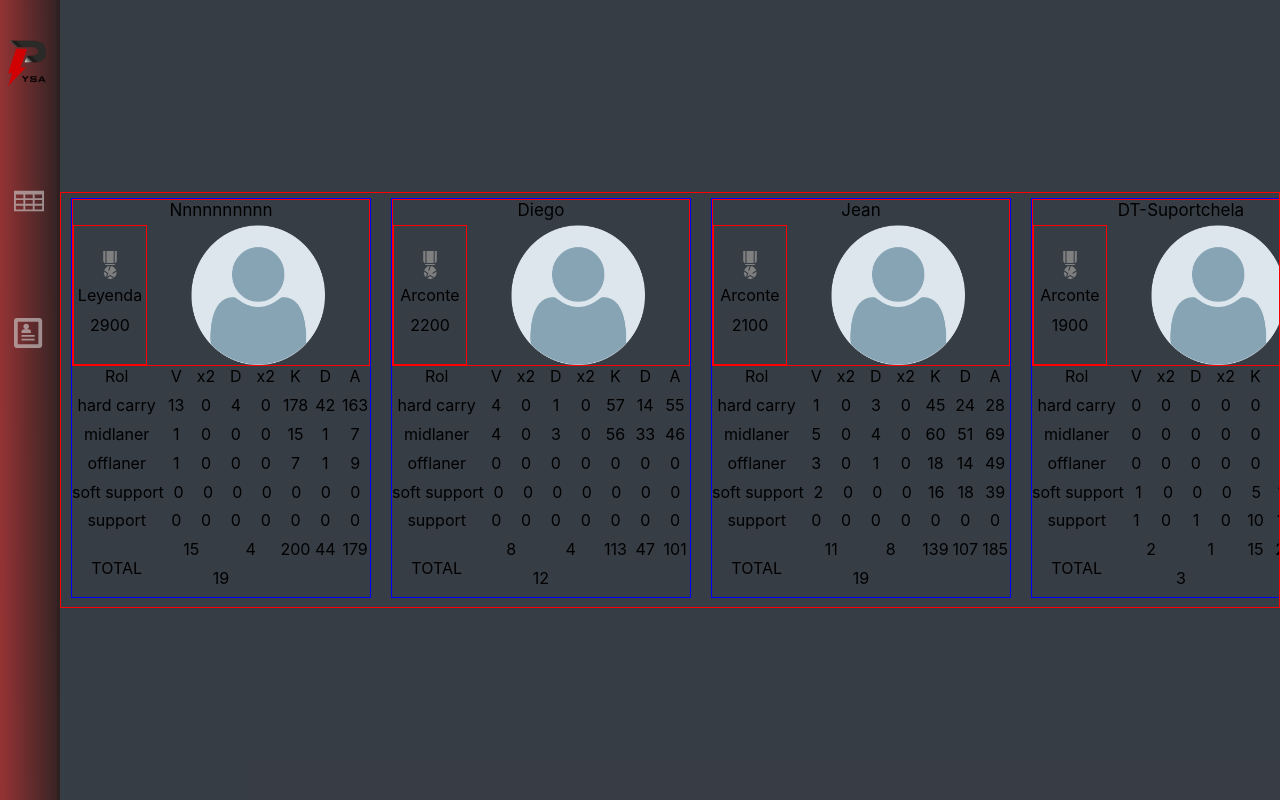
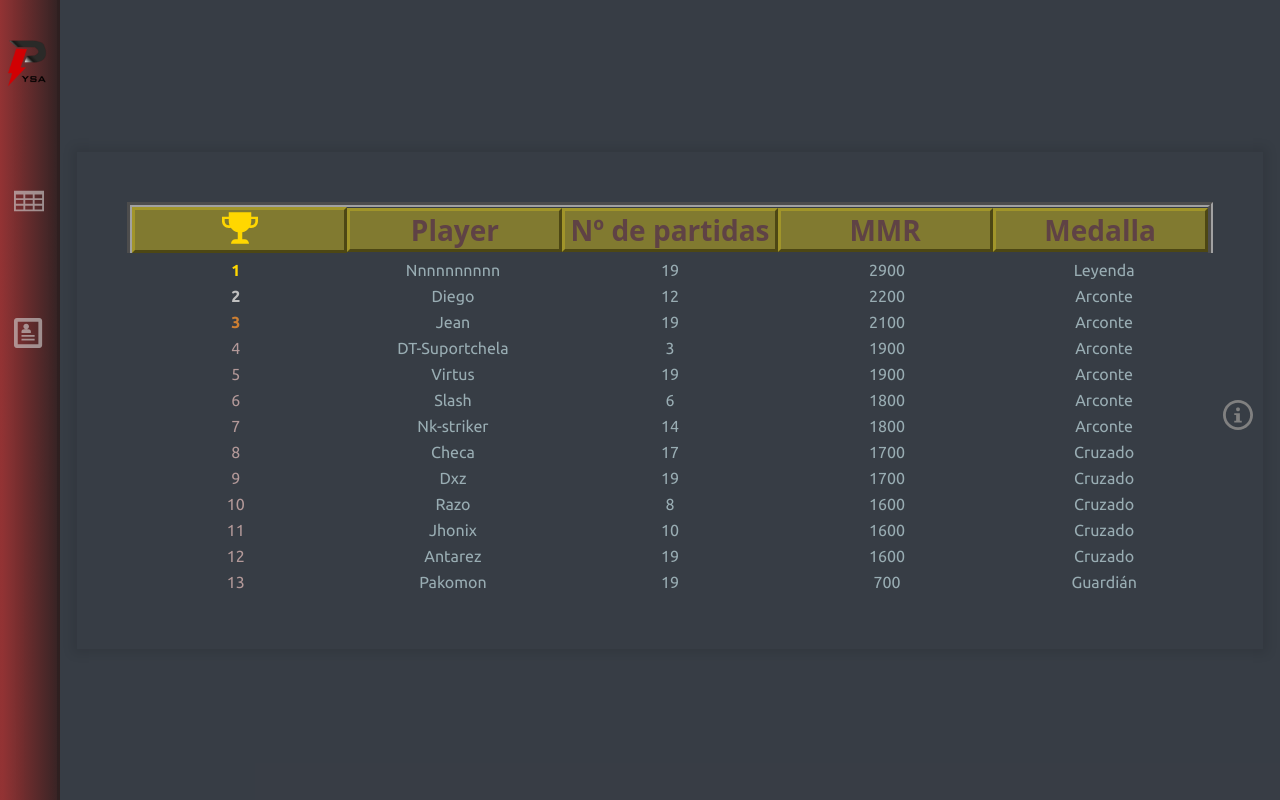
Before and after one commit to crehds/pysa, a React (Create React App) app in the folder client/: page / in a window 1280 px wide. Built offline with nearby package versions, Linux system fonts and the light colour scheme; a web font is replaced by a local one.

Commit message:
fixing structure of folder pages

```diff
--- a/client/src/App.js
+++ b/client/src/App.js
@@ -2,10 +2,11 @@
 import { useEffect, useState } from 'react';
 import { Loading } from './components/initLoading';
 import { GlobalStyle } from './styles/GlobalStyles';
-import { Home } from './components/pages/Home';
+import { Home } from './pages/Home';
 import { NavBar } from './components/NavBar';
 import { Router } from '@reach/router';
-import { Players } from './components/pages/Players';
+import { Players } from './pages/Players';
+import { AdminPlayers } from './pages/AdminPlayers';
 
 // import './App.css';
 function App() {
@@ -30,9 +31,10 @@ function App() {
       {isLoading ? (
         <>
           <NavBar />
-          <Router style={{ height: '100vh'}}>
-            {/* <Home path='/'/> */}
-            <Players path='/'/>
+          <Router style={{ height: '100vh' }}>
+            <Home path='/' />
+            <Players path='/players' />
+            <AdminPlayers path='/adminPlayers'/>
           </Router>
         </>
       ) : (
--- a/client/src/components/pages/Home.jsx
+++ b/client/src/pages/Home.jsx
@@ -1,5 +1,5 @@
 import React from 'react';
-import { Ranking } from '../Ranking';
+import { Ranking } from '../components/Ranking';
 
 export const Home = () => {
   return <Ranking />;
--- a/client/src/components/pages/Players.jsx
+++ b/client/src/pages/Players.jsx
@@ -1,6 +1,6 @@
 import React from 'react';
 // import { ListOfPlayers } from '../ListOfPlayers';
-import { GetPlayers } from '../../container/GetPlayers';
+import { GetPlayers } from '../container/GetPlayers';
 
 export const Players = () => {
   return <GetPlayers />;
```
